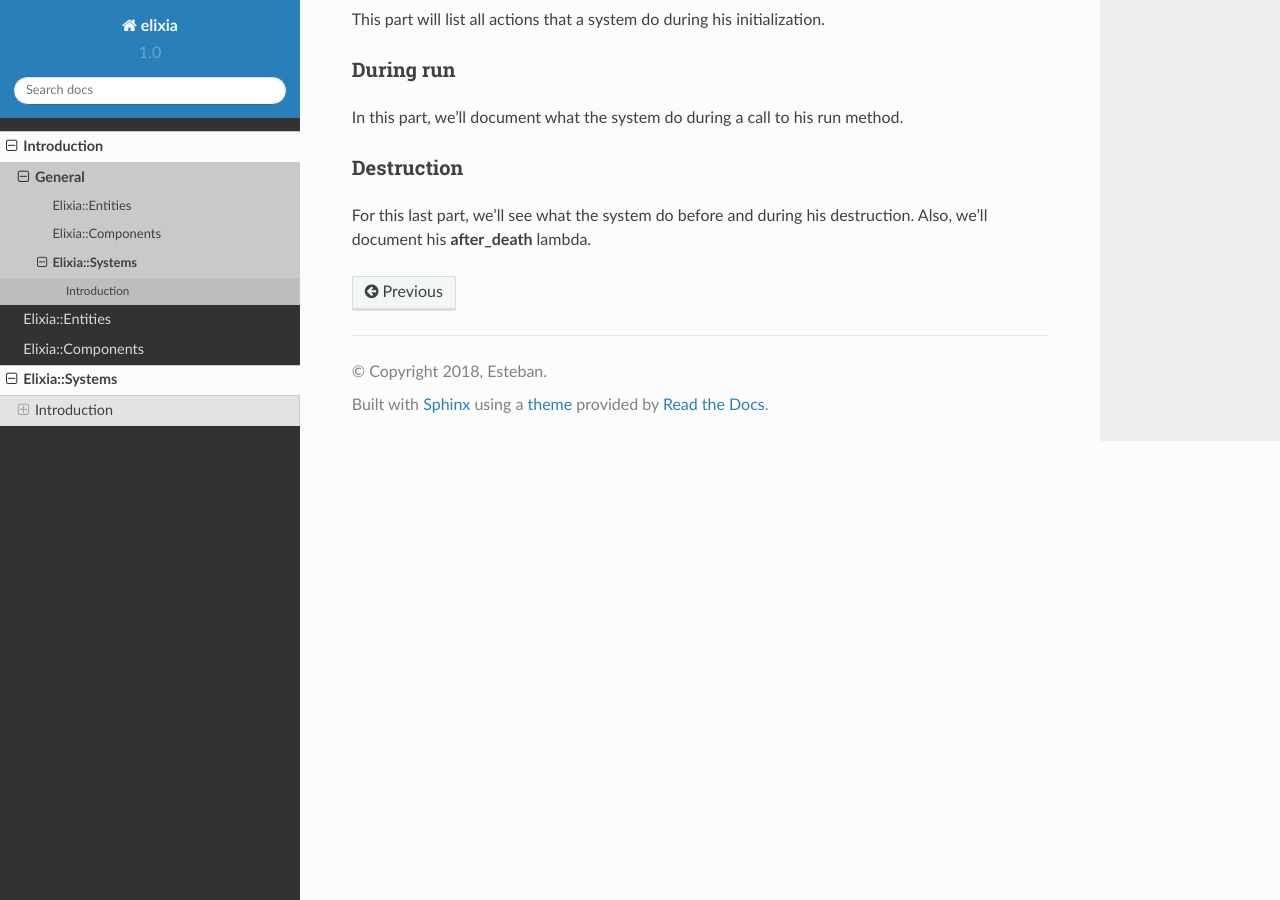
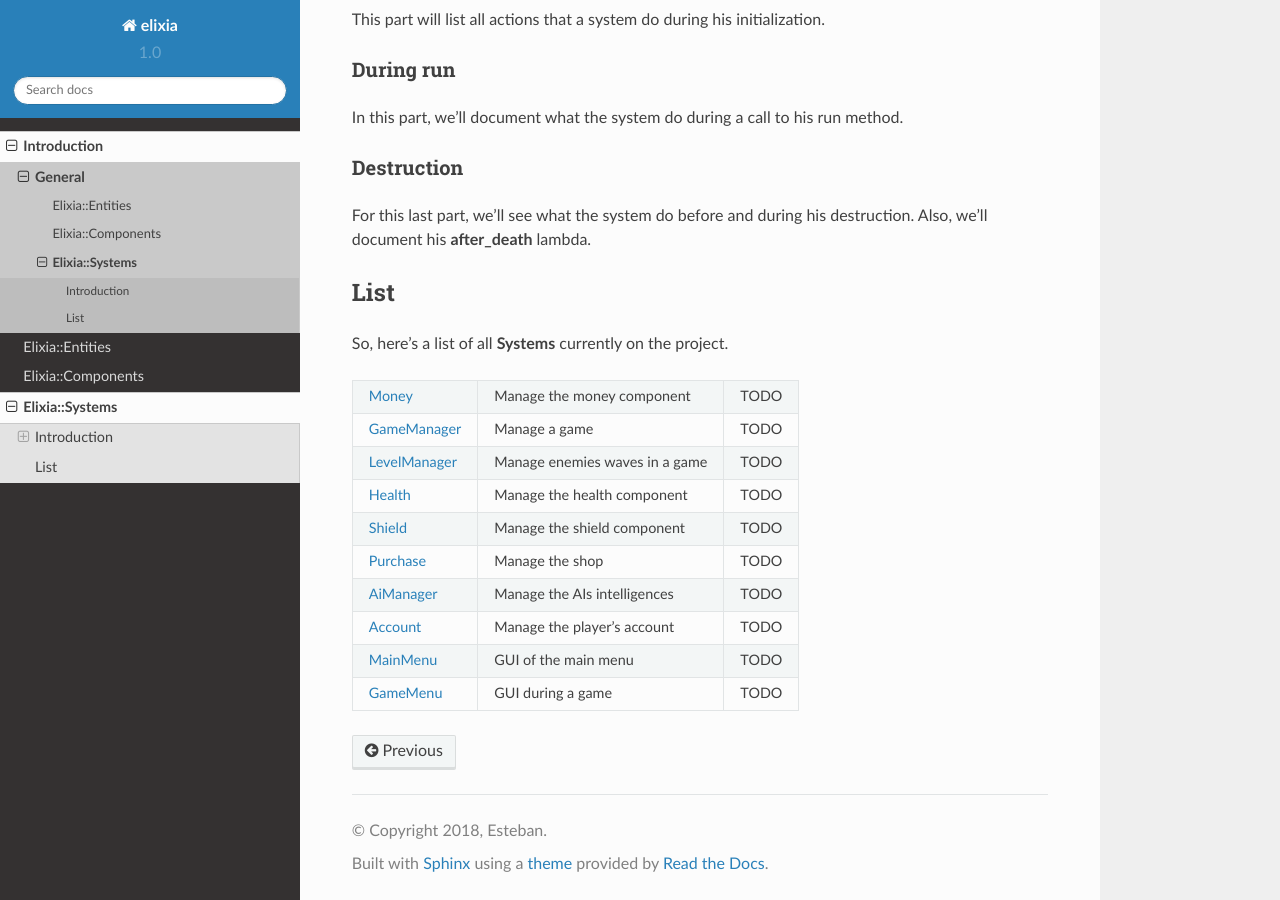
Before and after one commit to Dowwind/elixia_doc, a Sphinx documentation site: the page built from docs/systems.rst, in a window 1280 px wide and 900 px high, scrolled down 672 px. Built offline with Sphinx 7.4.7 and the Read the Docs theme 2.0.0, drawn with Linux system fonts in a browser that asks for light colours.

Commit message:
begin list system

```diff
--- a/docs/systems.rst
+++ b/docs/systems.rst
@@ -35,3 +35,41 @@ Destruction
 ***********
 
 For this last part, we'll see what the system do before and during his destruction. Also, we'll document his **after_death** lambda.
+
+List
+----
+
+So, here's a list of all **Systems** currently on the project.
+
++-----------------+----------------------------------------------+------+
+|  Money_         | Manage the money component                   | TODO |
++-----------------+----------------------------------------------+------+
+|  GameManager_   | Manage a game                                | TODO |
++-----------------+----------------------------------------------+------+
+|  LevelManager_  | Manage enemies waves in a game               | TODO |
++-----------------+----------------------------------------------+------+
+|  Health_        | Manage the health component                  | TODO |
++-----------------+----------------------------------------------+------+
+|  Shield_        | Manage the shield component                  | TODO |
++-----------------+----------------------------------------------+------+
+|  Purchase_      | Manage the shop                              | TODO |
++-----------------+----------------------------------------------+------+
+|  AiManager_     | Manage the AIs intelligences                 | TODO |
++-----------------+----------------------------------------------+------+
+|  Account_       | Manage the player's account                  | TODO |
++-----------------+----------------------------------------------+------+
+|  MainMenu_      | GUI of the main menu                         | TODO |
++-----------------+----------------------------------------------+------+
+|  GameMenu_      | GUI during a game                            | TODO |
++-----------------+----------------------------------------------+------+
+
+.. _Money: Systems/Money
+.. _GameManager: Systems/GameManager
+.. _LevelManager: Systems/LevelManager
+.. _Health: Systems/HealthManager
+.. _Shield: Systems/ShieldManager
+.. _Purchase: Systems/Purchase
+.. _AiManager: Systems/AiManager
+.. _Account: Systems/Account
+.. _MainMenu: Systems/MainMenu
+.. _GameMenu: Systems/GameMenu
```
Also changed, not shown: docs/Systems/Money.rst (added, +59 -0 lines), docs/Systems/Account.rst (added), docs/Systems/AiManager.rst (added), docs/Systems/GameManager.rst (added), docs/Systems/GameMenu.rst (added), docs/Systems/Health.rst (added), docs/Systems/LevelManager.rst (added), docs/Systems/MainMenu.rst (added), docs/Systems/Purchase.rst (added), docs/Systems/Shield.rst (added).
